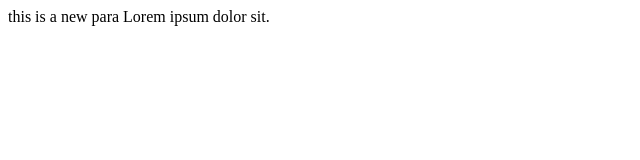
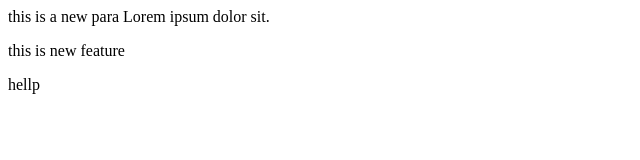
Before and after one commit to UTTUBALIYAN/localrepo, a plain HTML site: page index.html in a window 1280 px wide. Shown: the whole page, without its empty margins (0-640 px from the left). Drawn offline with Linux system fonts and the light colour scheme.

Commit message:
new f added

```diff
--- a/index.html
+++ b/index.html
@@ -1 +1,3 @@
 <p>this is a new para Lorem ipsum dolor sit.</p>
+<p> this is new feature</p>
+<p>hellp</p>
```
